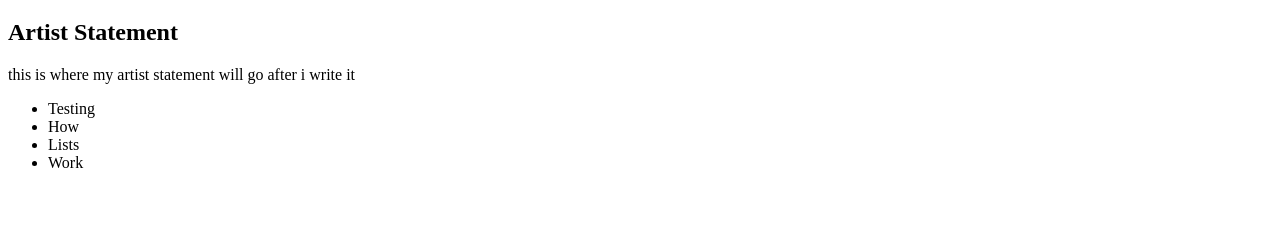
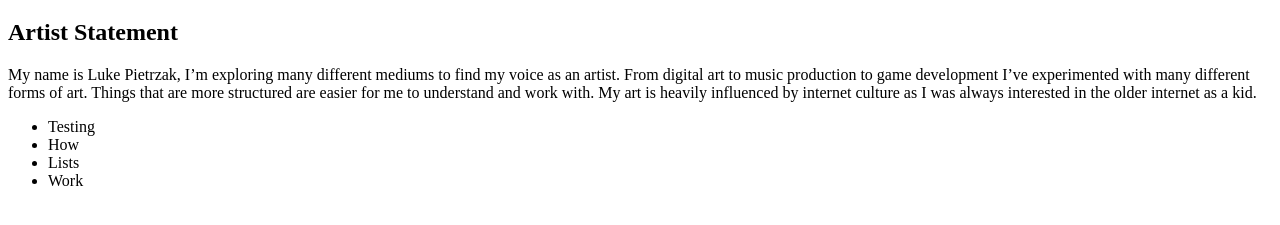
Before and after one commit to OskarLuke/MEDPL-150, a plain HTML site: page index.html in a window 1280 px wide. Shown: the part 61-286 px from the top of the page. Drawn offline with Linux system fonts and the light colour scheme.

Commit message:
Update index.html

```diff
--- a/index.html
+++ b/index.html
@@ -10,7 +10,7 @@
     <h1>Luke Pietrzak MediaPL150 Section 3</h1>
     <b></b>
     <h2> Artist Statement</h2>
-    <p> this is where my artist statement will go after i write it</p>
+    <p> My name is Luke Pietrzak, I’m exploring many different mediums to find my voice as an artist. From digital art to music production to game development I’ve experimented with many different forms of art. Things that are more structured are easier for me to understand and work with. My art is heavily influenced by internet culture as I was always interested in the older internet as a kid. </p>
     <ul>
         <li> Testing</li>
         <li> How</li>
```
